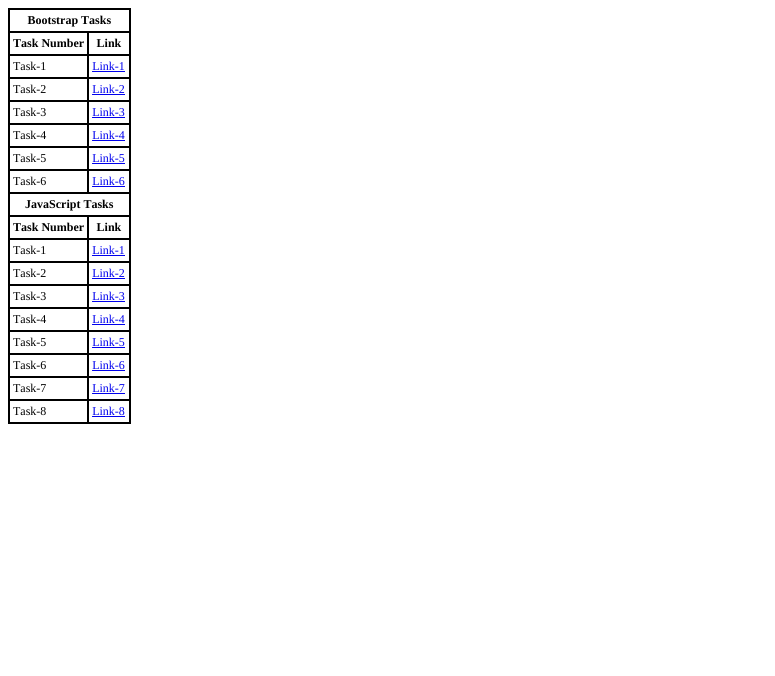
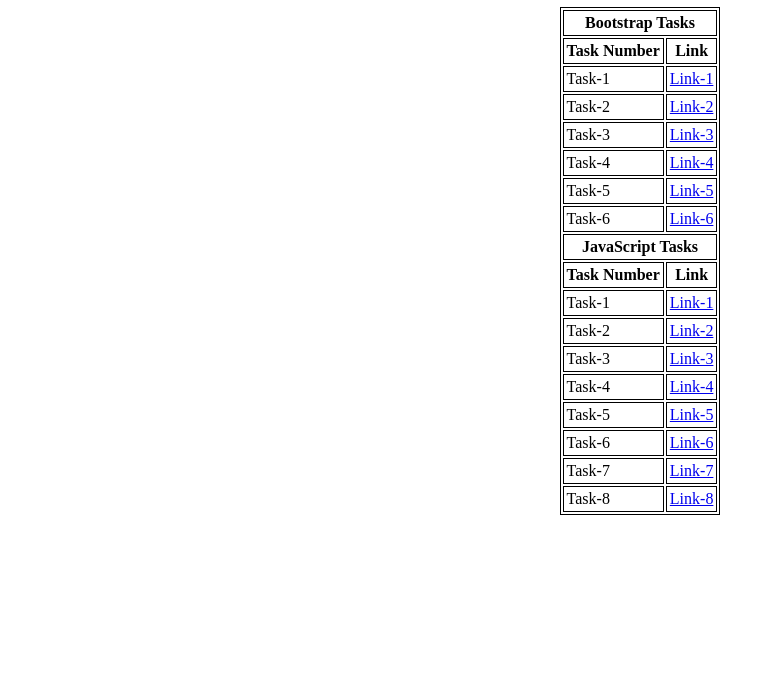
Before and after one commit to ansh-agrawal/javascript-bootstrap-task-2, a plain HTML site: page index.html in a window 1280 px wide. Shown: the part 124-800 px from the top of the page, without its empty margins (0-775 px from the left). Drawn offline with Linux system fonts and the light colour scheme.

Commit message:
Updating index file

```diff
--- a/index.html
+++ b/index.html
@@ -1,171 +1,163 @@
-<!DOCTYPE html PUBLIC "-//W3C//DTD HTML 4.01//EN" "http://www.w3.org/TR/html4/strict.dtd">
-<html>
+<!--Name: ANSH AGRAWAL
+
+E-mail: ansh.agrawal2021a@vitstudent.ac.in-->
+<!DOCTYPE html>
+<html lang="en">
 <head>
-  <meta http-equiv="Content-Type" content="text/html; charset=utf-8">
-  <meta http-equiv="Content-Style-Type" content="text/css">
-  <title></title>
-  <meta name="Generator" content="Cocoa HTML Writer">
-  <meta name="CocoaVersion" content="2299.7">
-  <style type="text/css">
-    p.p2 {margin: 0.0px 0.0px 0.0px 0.0px; font: 12.0px Times; -webkit-text-stroke: #000000}
-    p.p3 {margin: 0.0px 0.0px 0.0px 0.0px; font: 12.0px Times; -webkit-text-stroke: #000000; min-height: 14.0px}
-    p.p5 {margin: 0.0px 0.0px 0.0px 0.0px; text-align: center; font: 12.0px Times; -webkit-text-stroke: #000000}
-    p.p6 {margin: 0.0px 0.0px 0.0px 0.0px; font: 12.0px Times; color: #0000e9; -webkit-text-stroke: #0000e9}
-    span.s1 {font-kerning: none}
-    span.s2 {text-decoration: underline ; font-kerning: none}
-    table.t1 {border-style: solid; border-width: 1.0px 1.0px 1.0px 1.0px; border-color: #000000 #000000 #000000 #000000}
-    td.td1 {width: 112.6px; margin: 0.5px 0.5px 0.5px 0.5px; border-style: solid; border-width: 1.0px 1.0px 1.0px 1.0px; border-color: #000000 #000000 #000000 #000000; padding: 3.0px 3.0px 3.0px 3.0px}
-    td.td2 {width: 69.9px; margin: 0.5px 0.5px 0.5px 0.5px; border-style: solid; border-width: 1.0px 1.0px 1.0px 1.0px; border-color: #000000 #000000 #000000 #000000; padding: 3.0px 3.0px 3.0px 3.0px}
-    td.td3 {width: 32.7px; margin: 0.5px 0.5px 0.5px 0.5px; border-style: solid; border-width: 1.0px 1.0px 1.0px 1.0px; border-color: #000000 #000000 #000000 #000000; padding: 3.0px 3.0px 3.0px 3.0px}
-  </style>
+    <meta charset="UTF-8">
+    <meta name="viewport" content="width=device-width, initial-scale=1.0">
+    <title>ANSH AGRAWAL</title>
 </head>
 <body>
-<h2 style="margin: 0.0px 0.0px 14.9px 0.0px; font: 18.0px Times; -webkit-text-stroke: #000000"><span class="s1"><b>ANSH AGRAWAL</b></span></h2>
-<p class="p2"><span class="s1">ansh.agrawal2021a@vitstudent.ac.in</span></p>
-<p class="p3"><span class="s1"></span><br></p>
-<p class="p2"><span class="s1">Assignment-2</span></p>
-<h1 style="margin: 0.0px 0.0px 16.1px 0.0px; text-align: center; font: 24.0px Times; -webkit-text-stroke: #000000"><span class="s1"><b>Index Page</b></span></h1>
-<table cellspacing="0" cellpadding="0" class="t1">
-  <tbody>
+    <div>
+        <h2>ANSH AGRAWAL</h2>
+        <span>ansh.agrawal2021a@vitstudent.ac.in</span>
+        <div><br>Assignment-2</div>
+    </div>
+    <div style="position: relative; top:-70px;">
+        <center>
+            <h1>Index Page</h1>
+            <table border="1" bordercolor="Black" cellpadding="3">
                 <tr>
-      <td colspan="2" valign="middle" class="td1">
-        <p class="p5"><span class="s1"><b>Bootstrap Tasks</b></span></p>
+                    <th colspan="2">
+                        Bootstrap Tasks
+                    </th>
+                </tr>
+                <tr>
+                    <th>
+                        Task Number
+                    </th>
+                    <th>
+                        Link
+                    </th>
+                </tr>
+                <tr>
+                    <td>
+                        Task-1
+                    </td>
+                    <td>
+                        <a href="./bootstrap_task-1.html" target="_self">Link-1</a>
                     </td>
                 </tr>
                 <tr>
-      <td valign="middle" class="td2">
-        <p class="p5"><span class="s1"><b>Task Number</b></span></p>
+                    <td>
+                        Task-2
                     </td>
-      <td valign="middle" class="td3">
-        <p class="p5"><span class="s1"><b>Link</b></span></p>
+                    <td>
+                        <a href="./bootstrap_task-2.html" target="_self">Link-2</a>
                     </td>
                 </tr>
                 <tr>
-      <td valign="middle" class="td2">
-        <p class="p2"><span class="s1">Task-1</span></p>
+                    <td>
+                        Task-3
                     </td>
-      <td valign="middle" class="td3">
-        <p class="p6"><span class="s2"><a href="file:///Users/sagrawal/Downloads/Bootstrap-JavaScript-MERN-Tasks-main%202/bootstrap_task-1.html">Link-1</a></span></p>
+                    <td>
+                        <a href="./bootstrap_task-3.html" target="_self">Link-3</a>
                     </td>
                 </tr>
                 <tr>
-      <td valign="middle" class="td2">
-        <p class="p2"><span class="s1">Task-2</span></p>
+                    <td>
+                        Task-4
                     </td>
-      <td valign="middle" class="td3">
-        <p class="p6"><span class="s2"><a href="file:///Users/sagrawal/Downloads/Bootstrap-JavaScript-MERN-Tasks-main%202/bootstrap_task-2.html">Link-2</a></span></p>
+                    <td>
+                        <a href="./bootstrap_task-4.html" target="_self">Link-4</a>
                     </td>
                 </tr>
                 <tr>
-      <td valign="middle" class="td2">
-        <p class="p2"><span class="s1">Task-3</span></p>
+                    <td>
+                        Task-5
                     </td>
-      <td valign="middle" class="td3">
-        <p class="p6"><span class="s2"><a href="file:///Users/sagrawal/Downloads/Bootstrap-JavaScript-MERN-Tasks-main%202/bootstrap_task-3.html">Link-3</a></span></p>
+                    <td>
+                        <a href="./bootstrap_task-5.html" target="_self">Link-5</a>
                     </td>
                 </tr>
                 <tr>
-      <td valign="middle" class="td2">
-        <p class="p2"><span class="s1">Task-4</span></p>
+                    <td>
+                        Task-6
                     </td>
-      <td valign="middle" class="td3">
-        <p class="p6"><span class="s2"><a href="file:///Users/sagrawal/Downloads/Bootstrap-JavaScript-MERN-Tasks-main%202/bootstrap_task-4.html">Link-4</a></span></p>
+                    <td>
+                        <a href="./bootstrap_task-6.html" target="_self">Link-6</a>
                     </td>
                 </tr>
                 <tr>
-      <td valign="middle" class="td2">
-        <p class="p2"><span class="s1">Task-5</span></p>
+                    <th colspan="2">
+                        JavaScript Tasks
+                    </th>
+                </tr>
+                <tr>
+                    <th>
+                        Task Number
+                    </th>
+                    <th>
+                        Link
+                    </th>
+                </tr>
+                <tr>
+                    <td>
+                        Task-1
                     </td>
-      <td valign="middle" class="td3">
-        <p class="p6"><span class="s2"><a href="file:///Users/sagrawal/Downloads/Bootstrap-JavaScript-MERN-Tasks-main%202/bootstrap_task-5.html">Link-5</a></span></p>
+                    <td>
+                        <a href="./JS_Task-1.html" target="_self">Link-1</a>
                     </td>
                 </tr>
                 <tr>
-      <td valign="middle" class="td2">
-        <p class="p2"><span class="s1">Task-6</span></p>
+                    <td>
+                        Task-2
                     </td>
-      <td valign="middle" class="td3">
-        <p class="p6"><span class="s2"><a href="file:///Users/sagrawal/Downloads/Bootstrap-JavaScript-MERN-Tasks-main%202/bootstrap_task-6.html">Link-6</a></span></p>
+                    <td>
+                        <a href="./JS_Task-2.html" target="_self">Link-2</a>
                     </td>
                 </tr>
                 <tr>
-      <td colspan="2" valign="middle" class="td1">
-        <p class="p5"><span class="s1"><b>JavaScript Tasks</b></span></p>
+                    <td>
+                        Task-3
+                    </td>
+                    <td>
+                        <a href="./JS_Task-3.html" target="_self">Link-3</a>
                     </td>
                 </tr>
                 <tr>
-      <td valign="middle" class="td2">
-        <p class="p5"><span class="s1"><b>Task Number</b></span></p>
+                    <td>
+                        Task-4
                     </td>
-      <td valign="middle" class="td3">
-        <p class="p5"><span class="s1"><b>Link</b></span></p>
+                    <td>
+                        <a href="./JS_Task-4.html" target="_self">Link-4</a>
                     </td>
                 </tr>
                 <tr>
-      <td valign="middle" class="td2">
-        <p class="p2"><span class="s1">Task-1</span></p>
+                    <td>
+                        Task-5
                     </td>
-      <td valign="middle" class="td3">
-        <p class="p6"><span class="s2"><a href="file:///Users/sagrawal/Downloads/Bootstrap-JavaScript-MERN-Tasks-main%202/JS_Task-1.html">Link-1</a></span></p>
+                    <td>
+                        <a href="./JS_Task-5.html" target="_self">Link-5</a>
                     </td>
                 </tr>
                 <tr>
-      <td valign="middle" class="td2">
-        <p class="p2"><span class="s1">Task-2</span></p>
+                    <td>
+                        Task-6
                     </td>
-      <td valign="middle" class="td3">
-        <p class="p6"><span class="s2"><a href="file:///Users/sagrawal/Downloads/Bootstrap-JavaScript-MERN-Tasks-main%202/JS_Task-2.html">Link-2</a></span></p>
+                    <td>
+                        <a href="./JS_Task-6.html" target="_self">Link-6</a>
                     </td>
                 </tr>
                 <tr>
-      <td valign="middle" class="td2">
-        <p class="p2"><span class="s1">Task-3</span></p>
+                    <td>
+                        Task-7
                     </td>
-      <td valign="middle" class="td3">
-        <p class="p6"><span class="s2"><a href="file:///Users/sagrawal/Downloads/Bootstrap-JavaScript-MERN-Tasks-main%202/JS_Task-3.html">Link-3</a></span></p>
+                    <td>
+                        <a href="./JS_Task-7.html" target="_self">Link-7</a>
                     </td>
                 </tr>
                 <tr>
-      <td valign="middle" class="td2">
-        <p class="p2"><span class="s1">Task-4</span></p>
+                    <td>
+                        Task-8
                     </td>
-      <td valign="middle" class="td3">
-        <p class="p6"><span class="s2"><a href="file:///Users/sagrawal/Downloads/Bootstrap-JavaScript-MERN-Tasks-main%202/JS_Task-4.html">Link-4</a></span></p>
+                    <td>
+                        <a href="./JS_Task-8.html" target="_self">Link-8</a>
                     </td>
                 </tr>
-    <tr>
-      <td valign="middle" class="td2">
-        <p class="p2"><span class="s1">Task-5</span></p>
-      </td>
-      <td valign="middle" class="td3">
-        <p class="p6"><span class="s2"><a href="file:///Users/sagrawal/Downloads/Bootstrap-JavaScript-MERN-Tasks-main%202/JS_Task-5.html">Link-5</a></span></p>
-      </td>
-    </tr>
-    <tr>
-      <td valign="middle" class="td2">
-        <p class="p2"><span class="s1">Task-6</span></p>
-      </td>
-      <td valign="middle" class="td3">
-        <p class="p6"><span class="s2"><a href="file:///Users/sagrawal/Downloads/Bootstrap-JavaScript-MERN-Tasks-main%202/JS_Task-6.html">Link-6</a></span></p>
-      </td>
-    </tr>
-    <tr>
-      <td valign="middle" class="td2">
-        <p class="p2"><span class="s1">Task-7</span></p>
-      </td>
-      <td valign="middle" class="td3">
-        <p class="p6"><span class="s2"><a href="file:///Users/sagrawal/Downloads/Bootstrap-JavaScript-MERN-Tasks-main%202/JS_Task-7.html">Link-7</a></span></p>
-      </td>
-    </tr>
-    <tr>
-      <td valign="middle" class="td2">
-        <p class="p2"><span class="s1">Task-8</span></p>
-      </td>
-      <td valign="middle" class="td3">
-        <p class="p6"><span class="s2"><a href="file:///Users/sagrawal/Downloads/Bootstrap-JavaScript-MERN-Tasks-main%202/JS_Task-8.html">Link-8</a></span></p>
-      </td>
-    </tr>
-  </tbody>
             </table>
+        </center>
+    </div>
 </body>
 </html>
```
Lines whose indentation alone changed are shown as unchanged.
